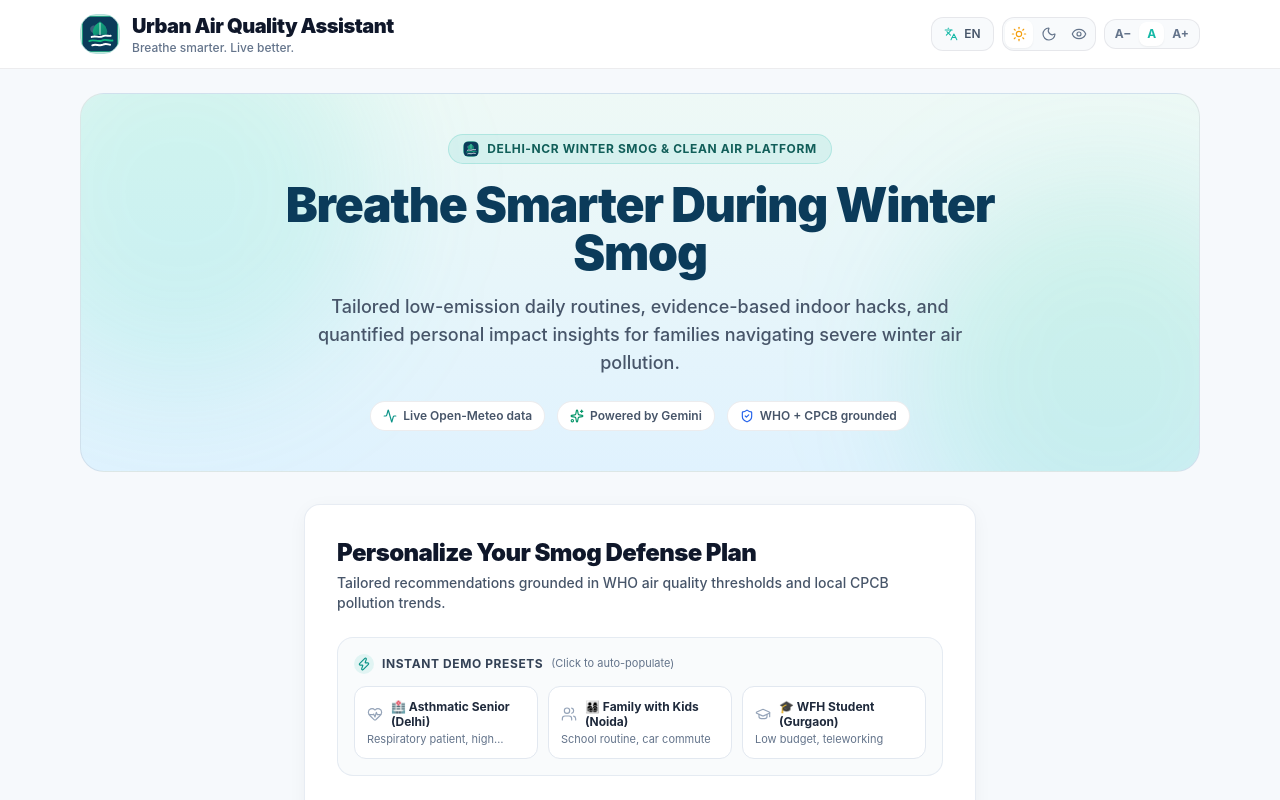
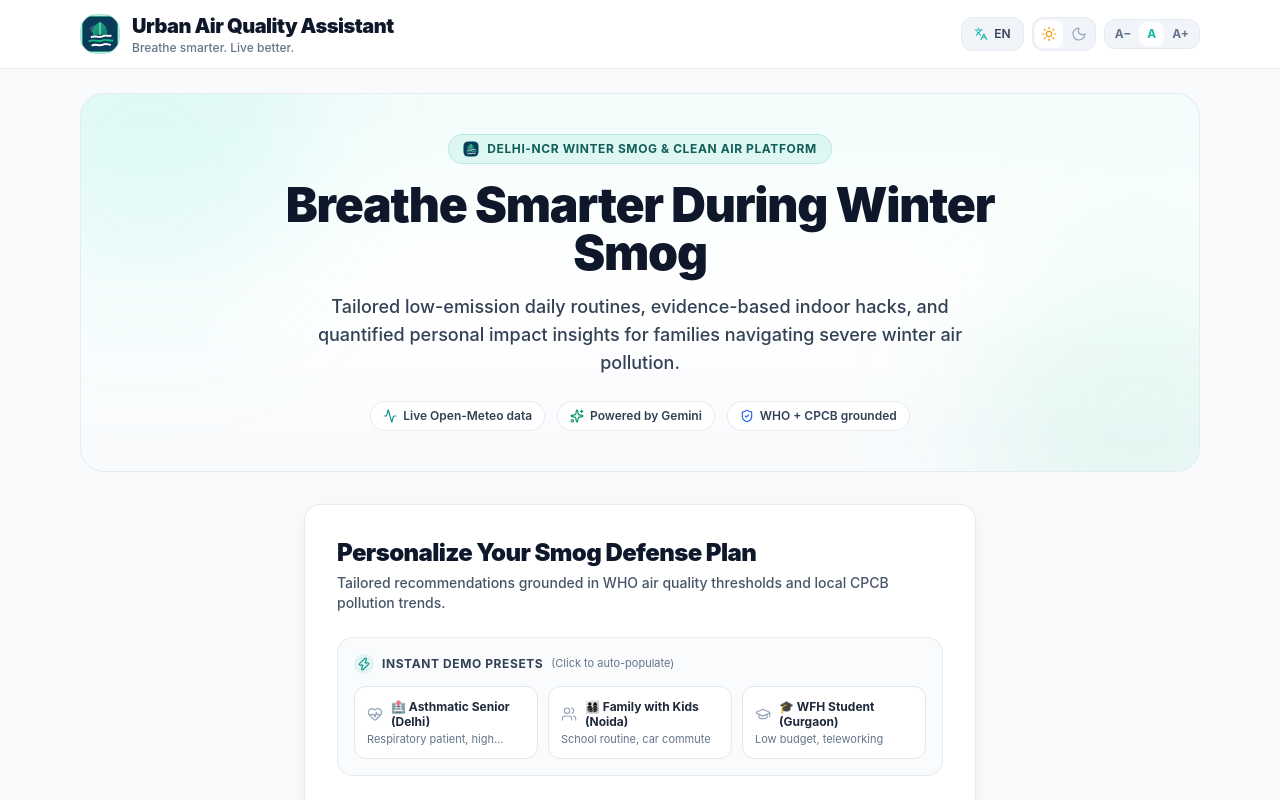
Before and after one commit to MOHDUBES/Urban-Air-Quality-Assistant, a React (Vite) app in the folder client/: page / in a window 1280 px wide. Shown: the top 800 px of the page. Built offline with nearby package versions, Linux system fonts and the light colour scheme.

Commit message:
fix(ui): remove contrast button, keep only sun and moon theme toggle, and fix text contrast

```diff
--- a/client/index.html
+++ b/client/index.html
@@ -15,11 +15,14 @@
           var isDark = typeof stored.isDark === 'boolean'
             ? stored.isDark
             : window.matchMedia('(prefers-color-scheme: dark)').matches;
-          var isHighContrast = stored.isHighContrast === true;
           var fontSize = ['sm','md','lg','xl'].includes(stored.fontSize) ? stored.fontSize : 'md';
           var root = document.documentElement;
-          if (isDark) root.classList.add('dark');
-          if (isHighContrast) root.classList.add('high-contrast');
+          if (isDark) {
+            root.classList.add('dark');
+          } else {
+            root.classList.remove('dark');
+          }
+          root.classList.remove('high-contrast');
           root.classList.add('font-size-' + fontSize);
         } catch (e) {}
       })();
--- a/client/src/App.jsx
+++ b/client/src/App.jsx
@@ -118,7 +118,7 @@ export default function App() {
 
   return (
     <LangContext.Provider value={{ t, lang, toggleLang }}>
-      <div className="min-h-screen flex flex-col font-sans" style={{ backgroundColor: 'var(--bg-base)', color: 'var(--text-primary)' }}>
+      <div className="min-h-screen bg-slate-50 dark:bg-navy-900 text-slate-900 dark:text-white flex flex-col font-sans transition-colors duration-200">
         <SkipLink />
         <Header theme={theme} lang={lang} onToggleLang={toggleLang} />
 
--- a/client/src/components/Hero.jsx
+++ b/client/src/components/Hero.jsx
@@ -4,26 +4,20 @@ import { Activity, Sparkles, ShieldCheck } from 'lucide-react'
 
 export default function Hero() {
   return (
-    <div
-      className="relative overflow-hidden rounded-3xl p-6 sm:p-10 mb-8 shadow-xs transition-colors duration-200"
-      style={{
-        background: 'linear-gradient(to bottom, var(--hero-from), var(--hero-to))',
-        border: '1px solid var(--border-subtle)',
-      }}
-    >
-      {/* Subtle ambient smog-haze overlay (CSS only, reduced-motion safe) */}
+    <div className="relative overflow-hidden rounded-3xl p-6 sm:p-10 mb-8 border border-slate-200/80 dark:border-white/10 bg-gradient-to-b from-teal-50/80 via-white to-slate-50/50 dark:from-navy-900 dark:via-navy-850 dark:to-navy-800 shadow-xs transition-colors duration-200">
+      {/* Subtle ambient smog-haze overlay — reduced opacity so it doesn't wash out text */}
       <div
-        className="pointer-events-none absolute -top-24 -left-24 w-96 h-96 rounded-full bg-teal-400/15 dark:bg-teal-500/10 blur-3xl animate-smog-drift"
+        className="pointer-events-none absolute -top-24 -left-24 w-80 h-80 rounded-full bg-teal-400/10 dark:bg-teal-500/5 blur-3xl animate-smog-drift"
         aria-hidden="true"
       />
       <div
-        className="pointer-events-none absolute -bottom-24 -right-24 w-96 h-96 rounded-full bg-emerald-400/15 dark:bg-emerald-500/10 blur-3xl animate-smog-drift"
+        className="pointer-events-none absolute -bottom-24 -right-24 w-80 h-80 rounded-full bg-emerald-400/10 dark:bg-emerald-500/5 blur-3xl animate-smog-drift"
         aria-hidden="true"
       />
 
       <div className="relative max-w-3xl mx-auto text-center space-y-4">
         {/* Decorative Badge with Logo Icon */}
-        <div className="inline-flex items-center gap-2 px-3.5 py-1.5 rounded-full text-xs font-bold uppercase tracking-wider bg-teal-500/10 text-teal-800 dark:text-teal-300 border border-teal-500/20 shadow-xs">
+        <div className="inline-flex items-center gap-2 px-3.5 py-1.5 rounded-full text-xs font-bold uppercase tracking-wider bg-teal-500/10 dark:bg-teal-400/10 text-teal-800 dark:text-teal-300 border border-teal-500/20 dark:border-teal-400/20 shadow-xs">
           <img
             src="/logo-mark.svg"
             alt=""
@@ -35,29 +29,29 @@ export default function Hero() {
           <span>Delhi-NCR Winter Smog &amp; Clean Air Platform</span>
         </div>
 
-        {/* 48px Headline (32px mobile) */}
-        <h2 className="text-3xl sm:text-5xl font-black tracking-tight leading-[1.15]" style={{ color: 'var(--hero-text)' }}>
+        {/* 48px Headline — explicit colors, no CSS var dependency */}
+        <h2 className="text-3xl sm:text-5xl font-black text-slate-900 dark:text-white tracking-tight leading-[1.15]">
           Breathe Smarter During Winter Smog
         </h2>
 
         {/* Supporting Line */}
-        <p className="text-base sm:text-lg font-medium max-w-2xl mx-auto leading-relaxed" style={{ color: 'var(--hero-muted)' }}>
+        <p className="text-base sm:text-lg font-medium text-slate-700 dark:text-slate-300 max-w-2xl mx-auto leading-relaxed">
           Tailored low-emission daily routines, evidence-based indoor hacks, and quantified personal impact insights for families navigating severe winter air pollution.
         </p>
 
         {/* 3 Small Trust Chips */}
-        <div className="pt-2 flex flex-wrap items-center justify-center gap-2.5 sm:gap-3 text-xs font-semibold" style={{ color: 'var(--hero-muted)' }}>
-          <span className="inline-flex items-center gap-1.5 px-3 py-1.5 rounded-full shadow-xs" style={{ background: 'var(--bg-surface)', border: '1px solid var(--border-subtle)' }}>
+        <div className="pt-2 flex flex-wrap items-center justify-center gap-2.5 sm:gap-3 text-xs font-semibold text-slate-700 dark:text-slate-200">
+          <span className="inline-flex items-center gap-1.5 px-3 py-1.5 rounded-full bg-white/90 dark:bg-navy-800/90 border border-slate-200/80 dark:border-white/10 shadow-xs">
             <Activity className="w-3.5 h-3.5 text-teal-600 dark:text-teal-400" aria-hidden="true" strokeWidth={2} />
             <span>Live Open-Meteo data</span>
           </span>
 
-          <span className="inline-flex items-center gap-1.5 px-3 py-1.5 rounded-full shadow-xs" style={{ background: 'var(--bg-surface)', border: '1px solid var(--border-subtle)' }}>
+          <span className="inline-flex items-center gap-1.5 px-3 py-1.5 rounded-full bg-white/90 dark:bg-navy-800/90 border border-slate-200/80 dark:border-white/10 shadow-xs">
             <Sparkles className="w-3.5 h-3.5 text-emerald-600 dark:text-emerald-400" aria-hidden="true" strokeWidth={2} />
             <span>Powered by Gemini</span>
           </span>
 
-          <span className="inline-flex items-center gap-1.5 px-3 py-1.5 rounded-full shadow-xs" style={{ background: 'var(--bg-surface)', border: '1px solid var(--border-subtle)' }}>
+          <span className="inline-flex items-center gap-1.5 px-3 py-1.5 rounded-full bg-white/90 dark:bg-navy-800/90 border border-slate-200/80 dark:border-white/10 shadow-xs">
             <ShieldCheck className="w-3.5 h-3.5 text-blue-600 dark:text-blue-400" aria-hidden="true" strokeWidth={2} />
             <span>WHO + CPCB grounded</span>
           </span>
--- a/client/src/components/Layout/Header.jsx
+++ b/client/src/components/Layout/Header.jsx
@@ -1,6 +1,6 @@
 // client/src/components/Layout/Header.jsx
 import React, { useContext } from 'react';
-import { Sun, Moon, Eye, Languages } from 'lucide-react';
+import { Sun, Moon, Languages } from 'lucide-react';
 import { LangContext } from '../../App';
 
 export default function Header({ theme, lang, onToggleLang }) {
@@ -8,8 +8,7 @@ export default function Header({ theme, lang, onToggleLang }) {
   const {
     isDark,
     toggleDark,
-    isHighContrast,
-    toggleHighContrast,
+    isHighContrast = false,
     fontSize,
     increaseFontSize,
     decreaseFontSize,
@@ -17,13 +16,7 @@ export default function Header({ theme, lang, onToggleLang }) {
   } = theme;
 
   return (
-    <header
-      className="sticky top-0 z-40 backdrop-blur-md border-b shadow-xs transition-colors duration-200"
-      style={{
-        backgroundColor: 'color-mix(in srgb, var(--bg-surface) 92%, transparent)',
-        borderColor: 'var(--border-subtle)',
-      }}
-    >
+    <header className="sticky top-0 z-40 backdrop-blur-md bg-white/95 dark:bg-navy-900/95 border-b border-slate-200/80 dark:border-white/10 shadow-xs transition-colors duration-200">
       <div className="max-w-6xl mx-auto px-4 py-3 flex flex-wrap items-center justify-between gap-4">
         {/* Brand: Logo + Title + Tagline */}
         <div className="flex items-center gap-3 min-w-0">
@@ -39,13 +32,13 @@ export default function Header({ theme, lang, onToggleLang }) {
               height="40"
               className={`w-10 h-10 rounded-2xl object-contain shadow-xs transition-all ${
                 isHighContrast
-                  ? 'border-2 border-[var(--text-primary)]'
-                  : 'border border-teal-600/30 hover:border-brand-teal'
+                  ? 'border-2 border-black dark:border-white'
+                  : 'border border-teal-600/30 dark:border-emerald-400/40 hover:border-brand-teal'
               }`}
             />
           </a>
           <div className="min-w-0">
-            <h1 className="text-lg sm:text-xl font-black leading-tight tracking-tight truncate" style={{ color: 'var(--text-primary)' }}>
+            <h1 className="text-lg sm:text-xl font-black text-slate-900 dark:text-white leading-tight tracking-tight truncate">
               <a
                 href="/"
                 className="hover:text-teal-600 dark:hover:text-teal-400 focus:outline-none focus-visible:underline transition-colors"
@@ -53,7 +46,7 @@ export default function Header({ theme, lang, onToggleLang }) {
                 {t.nav.title}
               </a>
             </h1>
-            <p className="text-xs font-medium hidden sm:block tracking-normal" style={{ color: 'var(--text-muted)' }}>
+            <p className="text-xs font-medium text-slate-500 dark:text-slate-400 hidden sm:block tracking-normal">
               {t.nav.tagline}
             </p>
           </div>
@@ -66,38 +59,30 @@ export default function Header({ theme, lang, onToggleLang }) {
           aria-label="Accessibility and preference controls"
         >
           {/* Language Toggle */}
-          <div
-            className="p-0.5 rounded-xl flex items-center"
-            style={{ background: 'var(--bg-elevated)', border: '1px solid var(--border-subtle)' }}
-          >
+          <div className="bg-slate-100 dark:bg-navy-800 p-0.5 rounded-xl border border-slate-200/80 dark:border-white/10 flex items-center">
             <button
               type="button"
               onClick={onToggleLang}
               aria-label={`${t.common.language}: ${lang === 'en' ? 'English' : 'हिंदी'}. Switch language.`}
-              className="px-2.5 py-1.5 rounded-lg text-xs font-semibold flex items-center gap-1.5 focus:outline-none focus-visible:ring-2 focus-visible:ring-brand-teal transition-colors"
-              style={{ color: 'var(--text-secondary)' }}
+              className="px-2.5 py-1.5 rounded-lg text-xs font-semibold flex items-center gap-1.5 text-slate-700 dark:text-slate-200 hover:text-slate-900 dark:hover:text-white focus:outline-none focus-visible:ring-2 focus-visible:ring-brand-teal transition-colors"
             >
               <Languages className="w-3.5 h-3.5 text-brand-teal" aria-hidden="true" strokeWidth={1.75} />
               <span>{lang === 'en' ? 'EN' : 'हिन्दी'}</span>
             </button>
           </div>
 
-          {/* Theme Selector (Light, Dark, High-Contrast) */}
-          <div
-            className="p-0.5 rounded-xl flex items-center gap-0.5"
-            style={{ background: 'var(--bg-elevated)', border: '1px solid var(--border-subtle)' }}
-          >
+          {/* Theme Selector (Only Sun and Moon - Chand aur Suraj) */}
+          <div className="bg-slate-100 dark:bg-navy-800 p-0.5 rounded-xl border border-slate-200/80 dark:border-white/10 flex items-center gap-0.5">
             <button
               type="button"
               onClick={isDark ? toggleDark : undefined}
               aria-label="Switch to light mode"
-              aria-pressed={!isDark && !isHighContrast}
-              className="p-1.5 rounded-lg text-xs transition-all focus:outline-none focus-visible:ring-2 focus-visible:ring-brand-teal"
-              style={
-                !isDark && !isHighContrast
-                  ? { background: 'var(--bg-surface)', color: '#F59E0B', fontWeight: 700, boxShadow: '0 1px 2px rgba(0,0,0,0.05)' }
-                  : { color: 'var(--text-muted)' }
-              }
+              aria-pressed={!isDark}
+              className={`p-1.5 rounded-lg text-xs transition-all focus:outline-none focus-visible:ring-2 focus-visible:ring-brand-teal ${
+                !isDark
+                  ? 'bg-white text-amber-500 shadow-xs font-bold'
+                  : 'text-slate-400 hover:text-slate-600 dark:text-slate-400 dark:hover:text-slate-200'
+              }`}
             >
               <Sun className="w-4 h-4" aria-hidden="true" strokeWidth={1.75} />
             </button>
@@ -105,49 +90,32 @@ export default function Header({ theme, lang, onToggleLang }) {
               type="button"
               onClick={!isDark ? toggleDark : undefined}
               aria-label="Switch to dark mode"
-              aria-pressed={isDark && !isHighContrast}
-              className="p-1.5 rounded-lg text-xs transition-all focus:outline-none focus-visible:ring-2 focus-visible:ring-brand-teal"
-              style={
-                isDark && !isHighContrast
-                  ? { background: '#1A2A47', color: '#2DD4BF', fontWeight: 700, boxShadow: '0 1px 2px rgba(0,0,0,0.1)' }
-                  : { color: 'var(--text-muted)' }
-              }
+              aria-pressed={isDark}
+              className={`p-1.5 rounded-lg text-xs transition-all focus:outline-none focus-visible:ring-2 focus-visible:ring-brand-teal ${
+                isDark
+                  ? 'bg-navy-700 text-teal-400 shadow-xs font-bold'
+                  : 'text-slate-400 hover:text-slate-600 dark:text-slate-400 dark:hover:text-slate-200'
+              }`}
             >
               <Moon className="w-4 h-4" aria-hidden="true" strokeWidth={1.75} />
-            </button>
-            <button
-              type="button"
-              onClick={toggleHighContrast}
-              aria-label={t.common.toggleContrast}
-              aria-pressed={isHighContrast}
-              className="p-1.5 rounded-lg text-xs transition-all focus:outline-none focus-visible:ring-2 focus-visible:ring-brand-teal"
-              style={
-                isHighContrast
-                  ? { background: 'var(--accent)', color: 'var(--accent-fg)', fontWeight: 900, outline: '1px solid var(--text-primary)' }
-                  : { color: 'var(--text-muted)' }
-              }
-            >
-              <Eye className="w-4 h-4" aria-hidden="true" strokeWidth={1.75} />
             </button>
           </div>
 
           {/* Text Size Segmented Control */}
           <div
-            className="p-0.5 rounded-xl flex items-center"
+            className="bg-slate-100 dark:bg-navy-800 p-0.5 rounded-xl border border-slate-200/80 dark:border-white/10 flex items-center"
             role="group"
             aria-label={t.common.fontSize}
-            style={{ background: 'var(--bg-elevated)', border: '1px solid var(--border-subtle)' }}
           >
             <button
               type="button"
               onClick={decreaseFontSize}
               aria-label={t.common.decrease}
-              className="px-2 py-1 rounded-lg text-xs font-bold transition-all focus:outline-none focus-visible:ring-2 focus-visible:ring-brand-teal"
-              style={
+              className={`px-2 py-1 rounded-lg text-xs font-bold transition-all focus:outline-none focus-visible:ring-2 focus-visible:ring-brand-teal ${
                 fontSize === 'sm'
-                  ? { background: 'var(--bg-surface)', color: '#14B8A6', boxShadow: '0 1px 2px rgba(0,0,0,0.05)' }
-                  : { color: 'var(--text-muted)' }
-              }
+                  ? 'bg-white dark:bg-navy-700 text-brand-teal shadow-xs'
+                  : 'text-slate-500 hover:text-slate-900 dark:text-slate-400 dark:hover:text-white'
+              }`}
             >
               A−
             </button>
@@ -155,12 +123,11 @@ export default function Header({ theme, lang, onToggleLang }) {
               type="button"
               onClick={resetFontSize}
               aria-label={t.common.reset}
-              className="px-2 py-1 rounded-lg text-xs font-bold transition-all focus:outline-none focus-visible:ring-2 focus-visible:ring-brand-teal"
-              style={
+              className={`px-2 py-1 rounded-lg text-xs font-bold transition-all focus:outline-none focus-visible:ring-2 focus-visible:ring-brand-teal ${
                 fontSize === 'md'
-                  ? { background: 'var(--bg-surface)', color: '#14B8A6', boxShadow: '0 1px 2px rgba(0,0,0,0.05)' }
-                  : { color: 'var(--text-muted)' }
-              }
+                  ? 'bg-white dark:bg-navy-700 text-brand-teal shadow-xs'
+                  : 'text-slate-500 hover:text-slate-900 dark:text-slate-400 dark:hover:text-white'
+              }`}
             >
               A
             </button>
@@ -168,12 +135,11 @@ export default function Header({ theme, lang, onToggleLang }) {
               type="button"
               onClick={increaseFontSize}
               aria-label={t.common.increase}
-              className="px-2 py-1 rounded-lg text-xs font-bold transition-all focus:outline-none focus-visible:ring-2 focus-visible:ring-brand-teal"
-              style={
+              className={`px-2 py-1 rounded-lg text-xs font-bold transition-all focus:outline-none focus-visible:ring-2 focus-visible:ring-brand-teal ${
                 fontSize === 'lg' || fontSize === 'xl'
-                  ? { background: 'var(--bg-surface)', color: '#14B8A6', boxShadow: '0 1px 2px rgba(0,0,0,0.05)' }
-                  : { color: 'var(--text-muted)' }
-              }
+                  ? 'bg-white dark:bg-navy-700 text-brand-teal shadow-xs'
+                  : 'text-slate-500 hover:text-slate-900 dark:text-slate-400 dark:hover:text-white'
+              }`}
             >
               A+
             </button>
--- a/client/src/hooks/useTheme.js
+++ b/client/src/hooks/useTheme.js
@@ -14,17 +14,6 @@ function getInitialDark() {
   return window.matchMedia('(prefers-color-scheme: dark)').matches;
 }
 
-function getInitialHighContrast() {
-  try {
-    const stored = localStorage.getItem(STORAGE_KEY);
-    if (stored) {
-      const parsed = JSON.parse(stored);
-      if (typeof parsed.isHighContrast === 'boolean') return parsed.isHighContrast;
-    }
-  } catch (_) {}
-  return false;
-}
-
 function getInitialFontSize() {
   try {
     const stored = localStorage.getItem(STORAGE_KEY);
@@ -36,36 +25,32 @@ function getInitialFontSize() {
   return 'md';
 }
 
-function applyClasses(isDark, isHighContrast, fontSize) {
+function applyClasses(isDark, fontSize) {
   const root = document.documentElement;
   if (isDark) {
     root.classList.add('dark');
   } else {
     root.classList.remove('dark');
   }
-  if (isHighContrast) {
-    root.classList.add('high-contrast');
-  } else {
-    root.classList.remove('high-contrast');
-  }
+  // Ensure high-contrast is never active
+  root.classList.remove('high-contrast');
   FONT_SIZES.forEach((s) => root.classList.remove(`font-size-${s}`));
   root.classList.add(`font-size-${fontSize}`);
 }
 
 export function useTheme() {
   const [isDark, setIsDark] = useState(getInitialDark);
-  const [isHighContrast, setIsHighContrast] = useState(getInitialHighContrast);
   const [fontSize, setFontSizeState] = useState(getInitialFontSize);
 
   useEffect(() => {
-    applyClasses(isDark, isHighContrast, fontSize);
+    applyClasses(isDark, fontSize);
     try {
-      localStorage.setItem(STORAGE_KEY, JSON.stringify({ isDark, isHighContrast, fontSize }));
+      localStorage.setItem(STORAGE_KEY, JSON.stringify({ isDark, isHighContrast: false, fontSize }));
     } catch (_) {}
-  }, [isDark, isHighContrast, fontSize]);
+  }, [isDark, fontSize]);
 
   const toggleDark = useCallback(() => setIsDark((v) => !v), []);
-  const toggleHighContrast = useCallback(() => setIsHighContrast((v) => !v), []);
+  const toggleHighContrast = useCallback(() => {}, []);
   const setFontSize = useCallback((size) => {
     if (FONT_SIZES.includes(size)) setFontSizeState(size);
   }, []);
@@ -89,7 +74,7 @@ export function useTheme() {
   return {
     isDark,
     toggleDark,
-    isHighContrast,
+    isHighContrast: false,
     toggleHighContrast,
     fontSize,
     setFontSize,
```
Also changed, not shown: client/src/index.css (+0 -23 lines).
